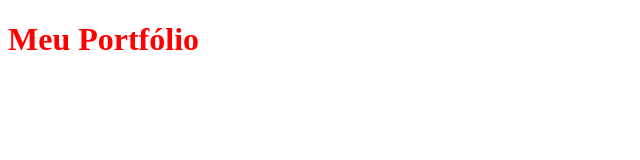
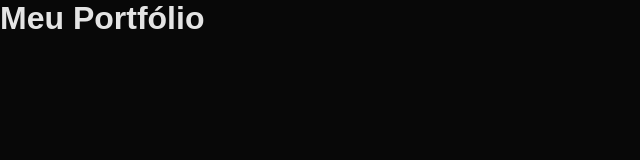
Before and after one commit to Bernardo1401/portifolio-01, a plain HTML site: page index.html in a window 1280 px wide. Shown: the whole page, without its empty margins (0-640 px from the left). Drawn offline with Linux system fonts and the light colour scheme.

Commit message:
feat: create initial style

```diff
--- a/assets/styles.css
+++ b/assets/styles.css
@@ -1,3 +1,26 @@
-h1 {
-    color:red
+* {
+    margin: 0;
+    padding: 0;
+    box-sizing: border-box;
+    text-decoration: none;
+    border: none;
+    outline: none;
+    scroll-behavior: smooth;
+    font-family: "Poppins", sans-serif;
 }
+
+:root {
+    --bg-color: #080808;
+    --secondary-bg-color: #121212;
+    --text-color: #e4e4e4;
+    --main-color: #bd00b7f1;
+}
+
+html {
+    overflow-x: hidden;
+}
+
+body {
+    background-color: var(--bg-color);
+    color: var(--text-color);
+}
```
